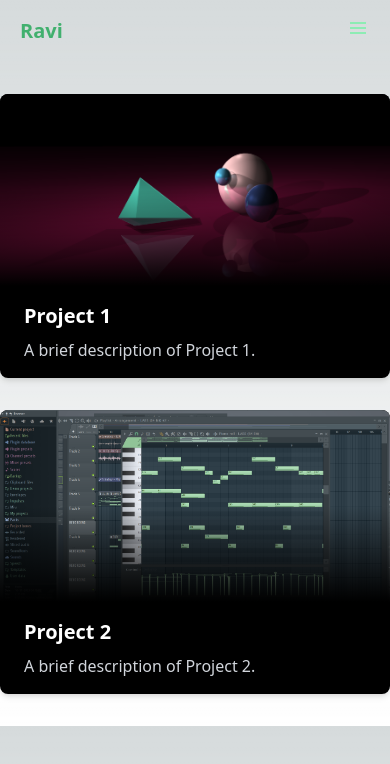
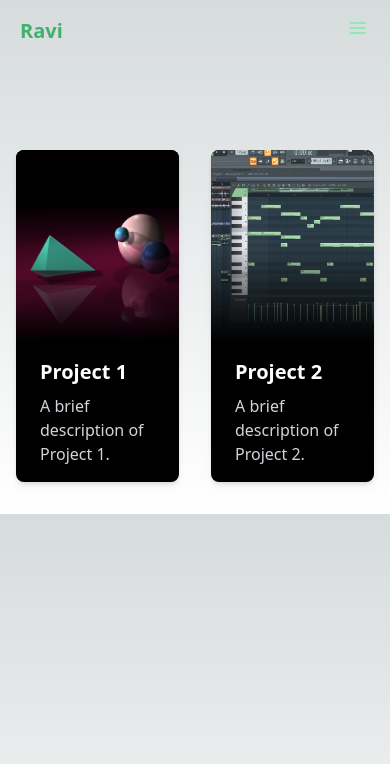
Before and after one commit to FloareDor/Portfolio-Site, a Next.js app: page /right-brain in a window 390 px wide. Shown: the top 764 px of the page. Built offline with nearby package versions, Linux system fonts and the light colour scheme.

Commit message:
chore: added responsiveness to project pages

```diff
--- a/src/components/navbar/navbar.tsx
+++ b/src/components/navbar/navbar.tsx
@@ -10,7 +10,7 @@ const Navbar = () => {
 
   return (
     <div>
-      <div className="flex flex-row items-center justify-between px-5 py-4 md:px-10 md:pt-10 lg:px-10 lg:pt-10">
+      <div className="flex flex-row items-center justify-between px-5 py-4 md:px-12 md:pt-10 lg:px-12 lg:pt-10">
         <span className="text-[#41B06E] text-xl lg:text-3xl md:text-3xl sm:text-3xl font-bold">
           <Link href={"/"}>
             <span className="hidden lg:inline md:inline">Sai Ravi Teja Gangavarapu</span>
--- a/src/pages/left-brain/index.tsx
+++ b/src/pages/left-brain/index.tsx
@@ -20,7 +20,7 @@ const LeftBrain: React.FC = () => {
   ];
 
   return (
-    <div className="flex flex-col">
+    <div className="flex flex-col gap-14 sm:gap-24 md:gap-24 lg:gap-24">
       <Navbar />
       <div className="container mx-auto py-8 px-4">
         <div className="grid grid-cols-2 md:grid-cols-2 lg:grid-cols-3 gap-8">
--- a/src/pages/right-brain/index.tsx
+++ b/src/pages/right-brain/index.tsx
@@ -21,10 +21,10 @@ const RightBrain: React.FC = () => {
   ];
 
   return (
-    <div className="flex flex-col">
+    <div className="flex flex-col gap-14 sm:gap-24 md:gap-24 lg:gap-24">
       <Navbar />
-      <div className="container mx-auto py-8">
-        <div className="grid grid-cols-1 md:grid-cols-2 lg:grid-cols-3 gap-8">
+      <div className="container mx-auto py-8 px-4">
+        <div className="grid grid-cols-2 md:grid-cols-2 lg:grid-cols-3 gap-8">
 				  {projects.map((project) => (
 			  <Link key={project.id} href="/right-brain/1">
             <div
```
